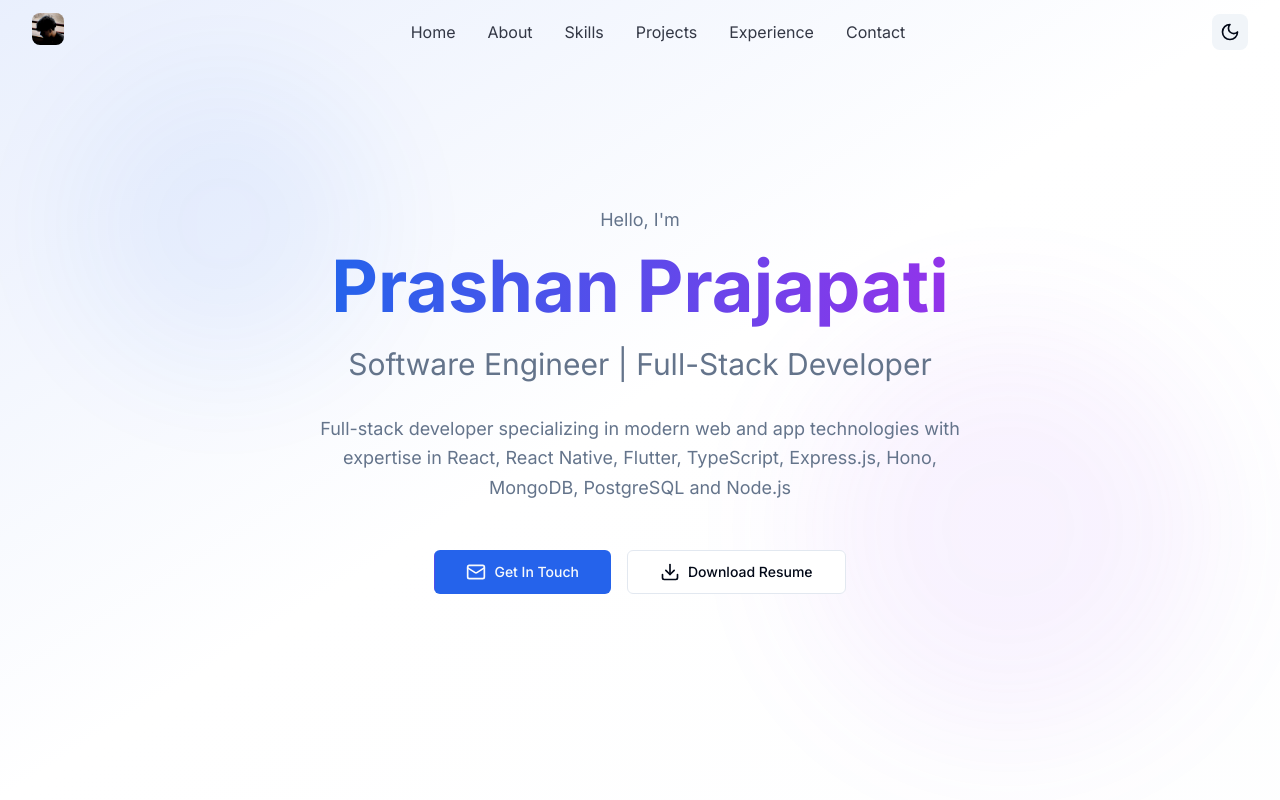
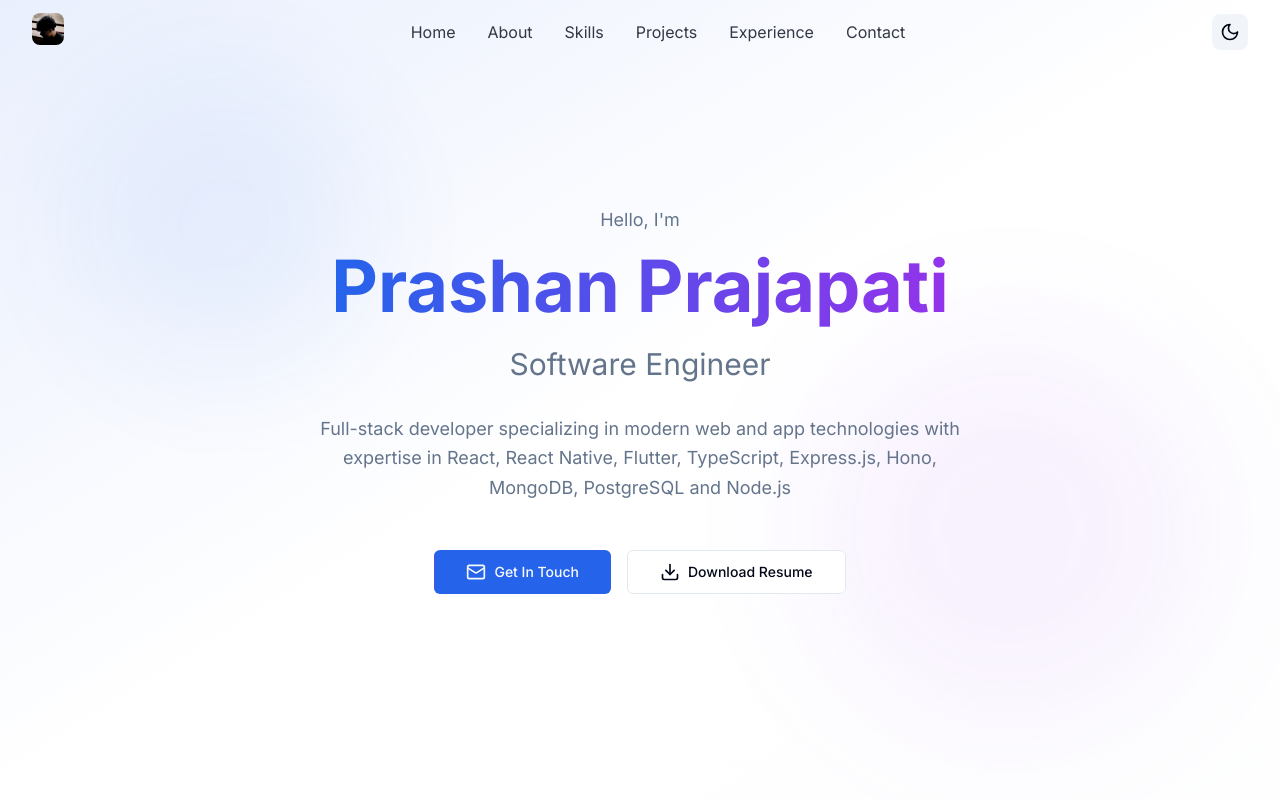
Before and after one commit to Prashan57/Prajapati-Prashan-Portfolio, a Next.js app: page / in a window 1280 px wide. Shown: the top 800 px of the page. Built offline with nearby package versions, Linux system fonts and the light colour scheme.

Commit message:
img-title-bar

```diff
--- a/app/layout.tsx
+++ b/app/layout.tsx
@@ -14,6 +14,11 @@ export const metadata: Metadata = {
     template: `%s | ${siteConfig.name}`,
   },
   description: siteConfig.description,
+  icons: {
+    icon: "/favicon.png",
+    shortcut: "/favicon.png",
+    apple: "/favicon.png",
+  },
   keywords: [
     siteConfig.name,
     "Prashan Prajapati",
--- a/constants/site.ts
+++ b/constants/site.ts
@@ -1,6 +1,6 @@
 export const siteConfig = {
   name: "Prashan Prajapati",
-  title: "Software Engineer | Full-Stack Developer",
+  title: "Software Engineer",
   description:
     "Full-stack developer specializing in modern web and app technologies with expertise in React, React Native, Flutter, TypeScript, Express.js, Hono, MongoDB, PostgreSQL and Node.js",
   url: "https://prashan.dev",
```
Also changed, not shown: public/favicon.png (added), public/favicon.svg (added).
